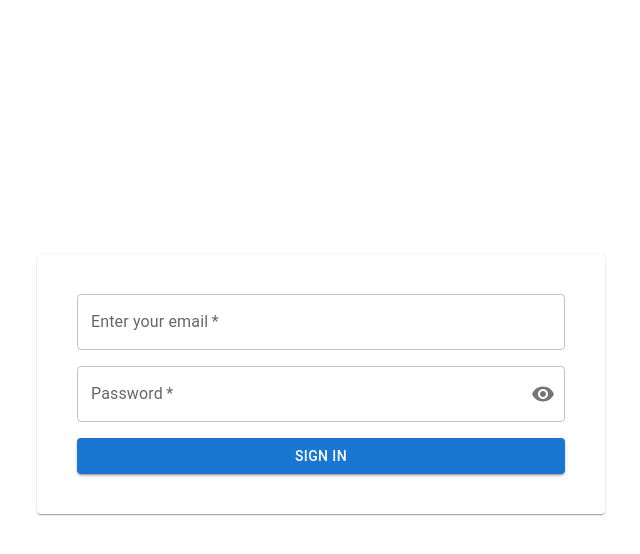
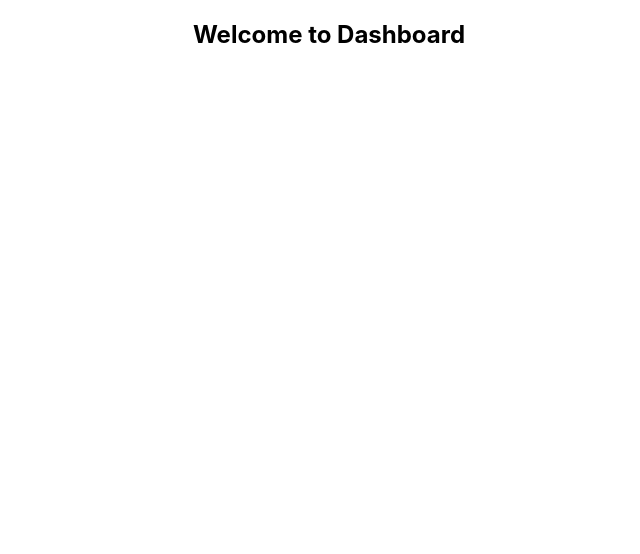
Before and after one commit to akshaynox/color-preference, a React (Create React App) app in the folder client/: page /dashboard in a window 1280 px wide. Shown: the top 554 px of the page, without its empty margins (311-951 px from the left). Built offline with nearby package versions, Linux system fonts and the light colour scheme; sample sign-in values are in the browser's storage.

Commit message:
added protected route for dashboard

```diff
--- a/client/package.json
+++ b/client/package.json
@@ -13,6 +13,7 @@
     "axios": "^1.2.0",
     "react": "^18.2.0",
     "react-dom": "^18.2.0",
+    "react-router-dom": "^6.4.4",
     "react-scripts": "5.0.1",
     "web-vitals": "^2.1.4"
   },
--- a/client/src/App.js
+++ b/client/src/App.js
@@ -1,12 +1,26 @@
 import './App.css';
+import { BrowserRouter, Route, Routes } from "react-router-dom";
 import Login from './components/Login';
+import Dashboard from './components/Dashboard';
+import Protected from "./Protected";
 
 function App() {
   return (
     <div className="App">
-      <Login />
+      <BrowserRouter>
+        <Routes>
+          <Route path="/" element={<Login />} />
+          <Route
+            path="/dashboard"
+            element={
+              <Protected>
+                <Dashboard />
+              </Protected>
+            }
+          />
+        </Routes>
+      </BrowserRouter>
     </div>
   );
 }
-
 export default App;
--- /dev/null
+++ b/client/src/Protected.js
@@ -0,0 +1,13 @@
+import React from "react";
+import { Navigate } from "react-router-dom";
+
+const Protected = ({ children }) => {
+    const token = localStorage.getItem("token");
+
+    if (!token) {
+        return <Navigate to="/" replace />;
+    }
+    return children;
+};
+
+export default Protected;
--- /dev/null
+++ b/client/src/components/Dashboard.js
@@ -0,0 +1,11 @@
+import React from "react";
+
+const Dashboard = () => {
+    return (
+        <div>
+            <h2>Welcome to Dashboard</h2>
+        </div>
+    );
+};
+
+export default Dashboard;
--- a/client/src/components/Login.js
+++ b/client/src/components/Login.js
@@ -11,10 +11,10 @@ import VisibilityIcon from "@mui/icons-material/Visibility";
 import VisibilityOffIcon from "@mui/icons-material/VisibilityOff";
 import React, { useState } from "react";
 import axios from "axios";
-
+import { useNavigate } from "react-router-dom";
 
 const Login = () => {
-
+    const navigate = useNavigate();
     const [values, setValues] = useState({
         email: "",
         pass: "",
@@ -30,6 +30,7 @@ const Login = () => {
             })
             .then((res) => {
                 localStorage.setItem("token", res.data.token);
+                navigate("/dashboard");
             })
             .catch((err) => console.error(err));
     };
@@ -61,7 +62,9 @@ const Login = () => {
                                         placeholder="Email Address"
                                         variant="outlined"
                                         required
-                                        onChange={(e) => setValues({ ...values, email: e.target.value })}
+                                        onChange={(e) =>
+                                            setValues({ ...values, email: e.target.value })
+                                        }
                                     />
                                 </Grid>
 
@@ -73,7 +76,9 @@ const Login = () => {
                                         placeholder="Password"
                                         variant="outlined"
                                         required
-                                        onChange={(e) => setValues({ ...values, pass: e.target.value })}
+                                        onChange={(e) =>
+                                            setValues({ ...values, pass: e.target.value })
+                                        }
                                         InputProps={{
                                             endAdornment: (
                                                 <InputAdornment position="end">
@@ -82,7 +87,11 @@ const Login = () => {
                                                         aria-label="toggle password"
                                                         edge="end"
                                                     >
-                                                        {values.showPass ? <VisibilityOffIcon /> : <VisibilityIcon />}
+                                                        {values.showPass ? (
+                                                            <VisibilityOffIcon />
+                                                        ) : (
+                                                            <VisibilityIcon />
+                                                        )}
                                                     </IconButton>
                                                 </InputAdornment>
                                             ),
```
Also changed, not shown: 1 other file (tests, documents, lock files or other folders).
